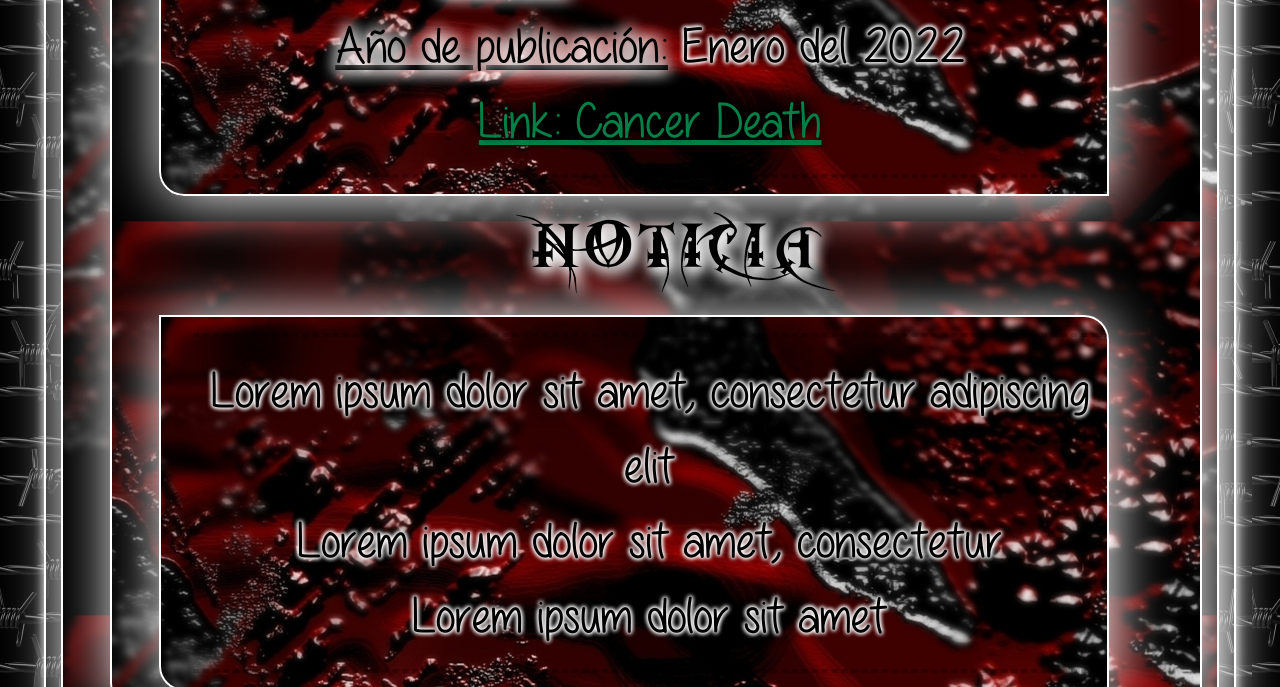
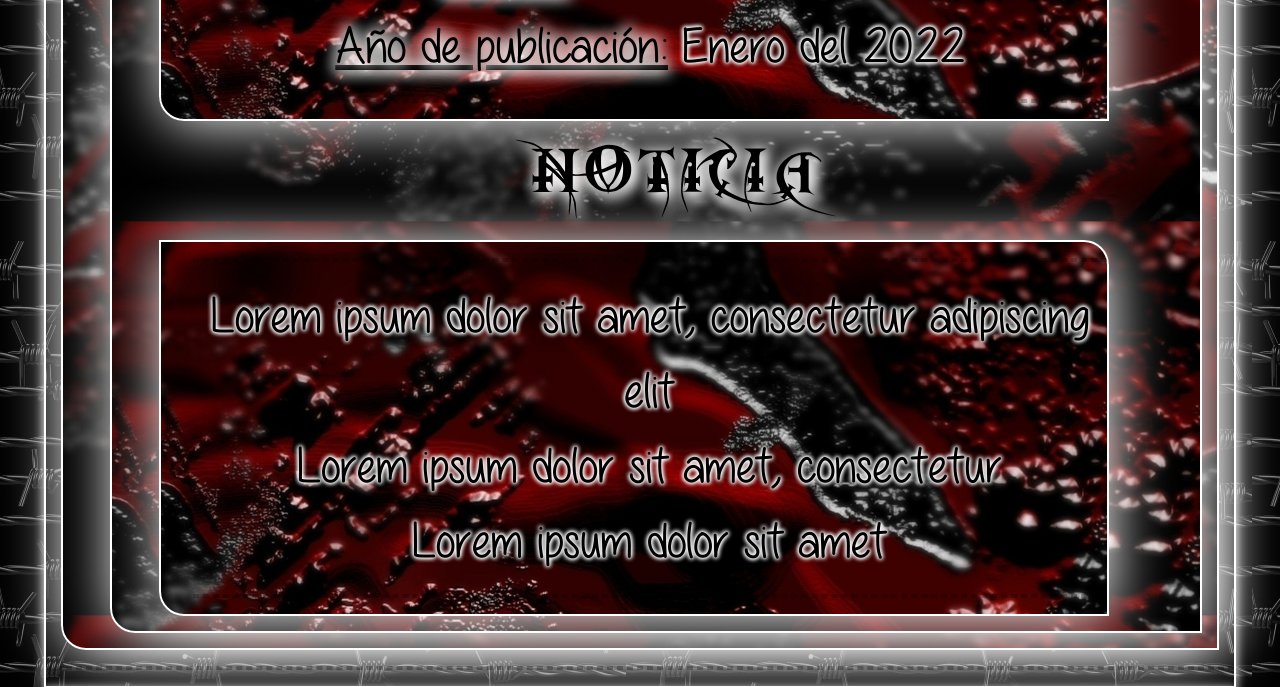
Before and after one commit to euterpeproject/euterpe, a plain HTML site: page sobremi.html in a window 1280 px wide. Shown: the part 1839-2526 px from the top of the page. Drawn offline with Linux system fonts and the light colour scheme.

```diff
--- a/sobremi.html
+++ b/sobremi.html
@@ -85,7 +85,7 @@
 										<li><span class="alineacion">Nombre:</span> <span class="alineacion2">Cancer Death</span></li>
 										<li><span class="alineacion">Edición:</span> <span class="alineacion2">Victor Restrepo</span></li>
 										<li><span class="alineacion">Año de publicación:</span> <span class="alineacion2">Enero del 2022</span></li>
-										<li><a href="https://youtu.be/td63yAT7EJk" style="color: rgb(0, 128, 70)">Link: Cancer Death</a></li>
+										<!-- <li><a href="https://youtu.be/td63yAT7EJk" style="color: rgb(0, 128, 70)">Link: Cancer Death</a></li> -->
 									<hr></ul>
 									<br>
 								<li id="secciones">NOTICIA</li>
```
